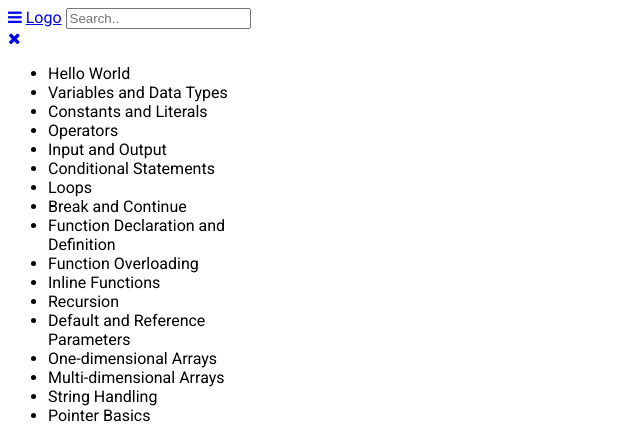
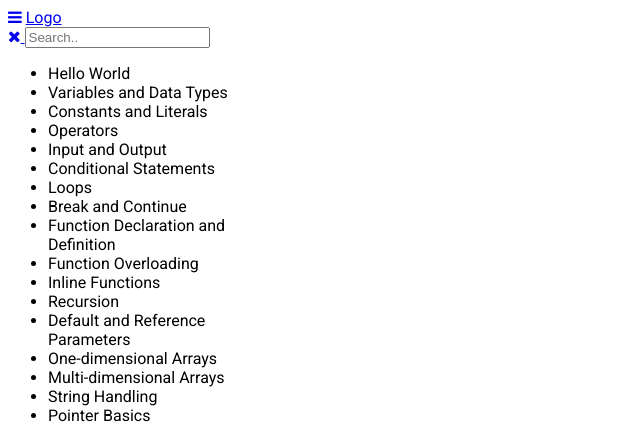
Before and after one commit to bumbitzu/bumbulab-cheatsheet, a Node server app: template views/cpp/index.ejs in a window 1280 px wide. Shown: the top 424 px of the page, without its empty margins (0-640 px from the left). Run offline with Node 20, Linux system fonts and the light colour scheme; the template is opened without the code that fills it, so the values that code supplies are empty; some libraries are stand-ins or nearby versions.

Commit message:
ejs change

```diff
--- a/views/cpp/index.ejs
+++ b/views/cpp/index.ejs
@@ -50,18 +50,19 @@
         <div class="bar theme top left-align large">
             <a class="bar-item button right hide-large hover-white large theme-l1" href="javascript:void(0)"
                 onclick="openside()"><i class="fa fa-bars"></i></a>
-                <a href="#" class="bar-item button theme-l1">Logo</a>
-            <input type="text" id="searchInput" onkeyup="search()" placeholder="Search.." title="Type in a category">
+            <a href="#" class="bar-item button theme-l1">Logo</a>
+
 
         </div>
     </div>
 
     <!-- Sidebar -->
     <nav class="sidebar bar-block collapse theme-l5 animate-left" id="sidebar">
-        <a href="javascript:void(0)" onclick="closeside()" class="right xlarge padding-large hover-black hide-large"
+        <a href="javascript:void(0)" onclick="closeside()" class="right xlarge padding-small hover-black hide-large"
             title="Close Menu">
             <i class="fa fa-remove"></i>
         </a>
+        <input type="text" id="searchInput" onkeyup="search()" placeholder="Search.." title="Type in a category">
 
 
         <ul id="menu">
```
